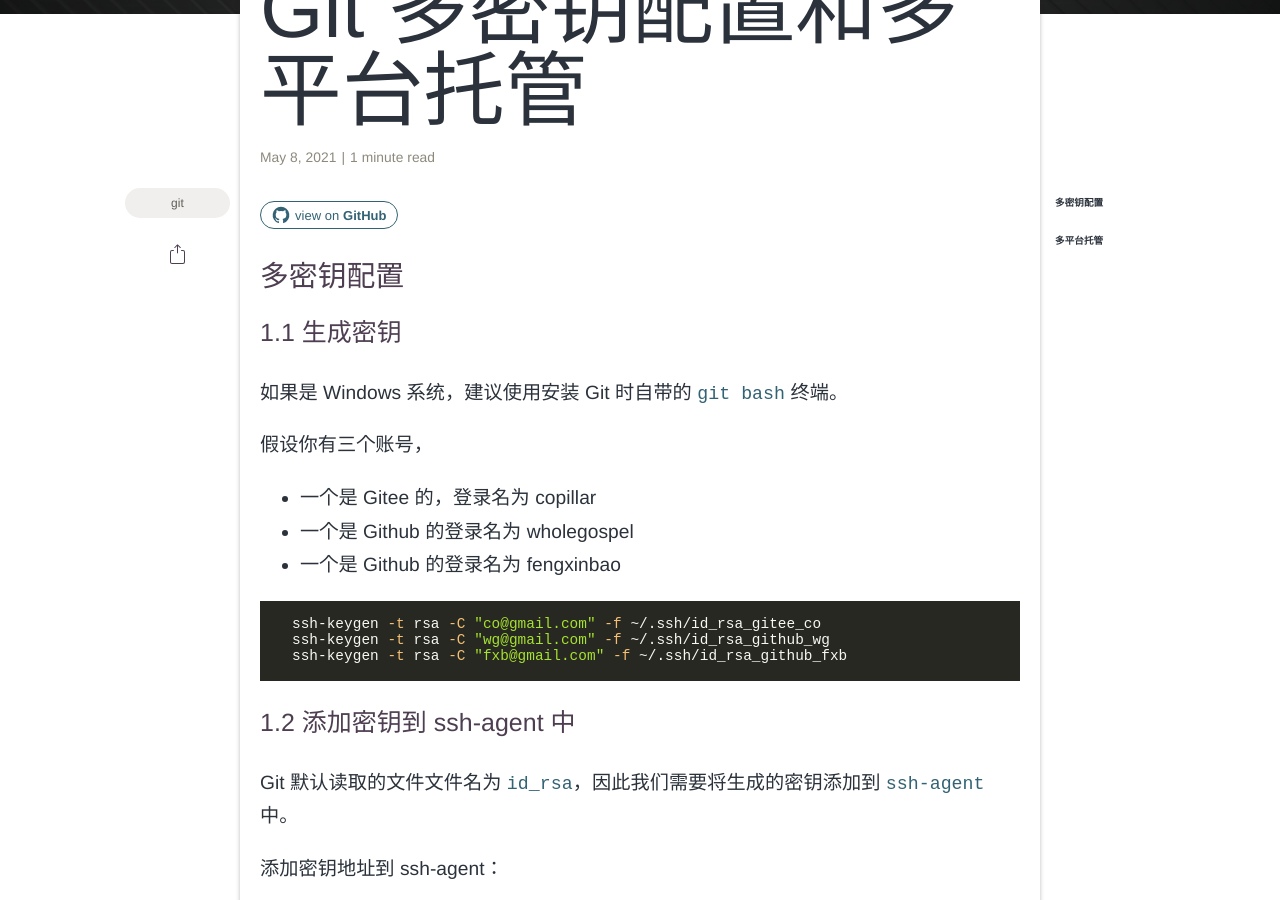
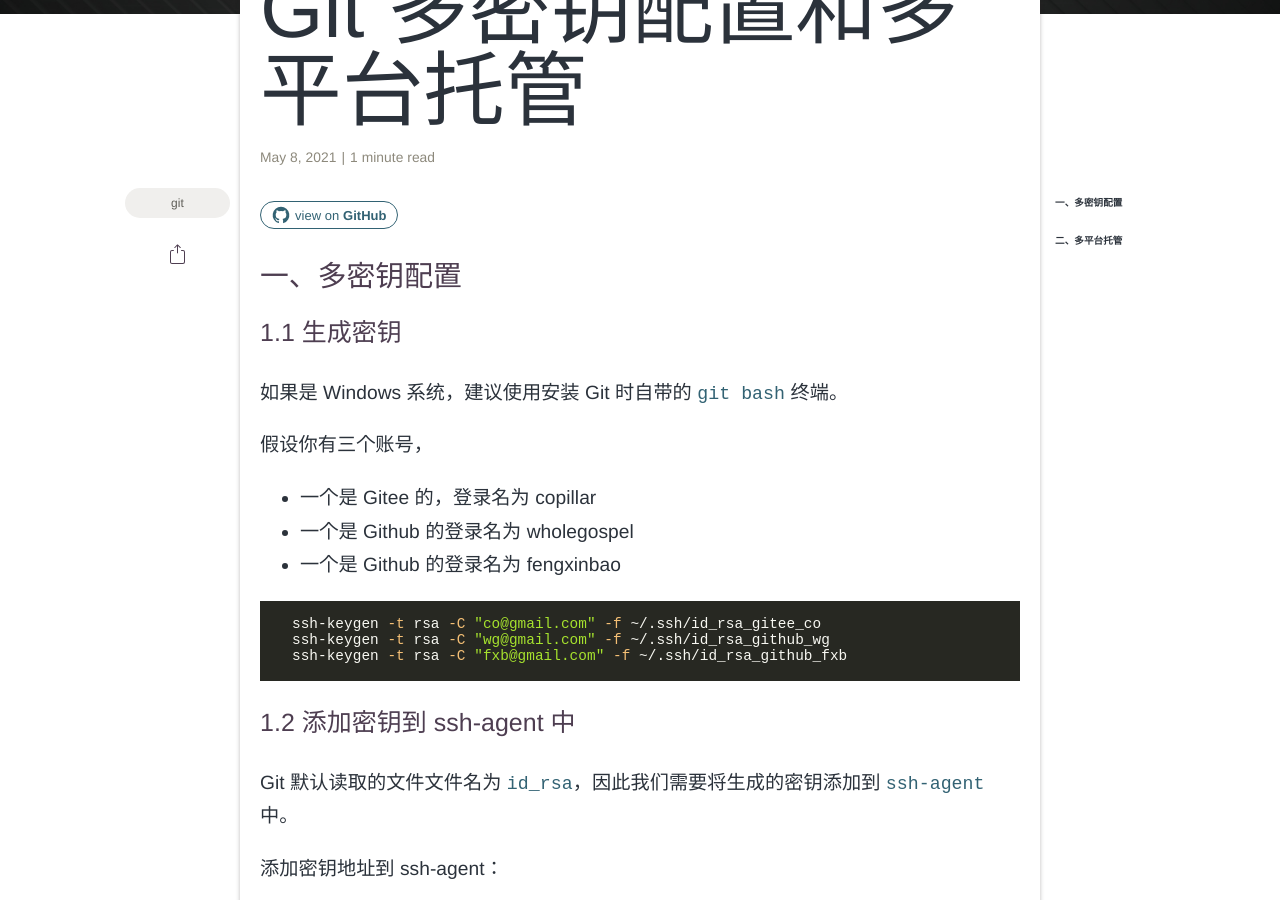
Before and after one commit to fengxinbao/fengxinbao.github.io, a Jekyll site: the page built from _posts/2022-05-08-Git多密钥配置和多平台托管.md, in a window 1280 px wide and 900 px high, scrolled down 649 px. Built offline with Jekyll 4.4.1, drawn with Linux system fonts in a browser that asks for light colours; some web fonts are replaced; comment, search, counter and statistics services are not loaded.

Commit message:
Update 2022-05-08

```diff
--- a/_posts/2022-05-08-Git多密钥配置和多平台托管.md
+++ b/_posts/2022-05-08-Git多密钥配置和多平台托管.md
@@ -15,7 +15,7 @@ toc: yes
 
 
 
-# 多密钥配置
+# 一、多密钥配置
 
 
 
@@ -137,7 +137,7 @@ Gitee 仓库的建立和拉取过程省略不写。
 
 
 
-# 多平台托管
+# 二、多平台托管
 
 ## 2.1 一个项目同时托管在 Gitee 和 Github 上
 
```
